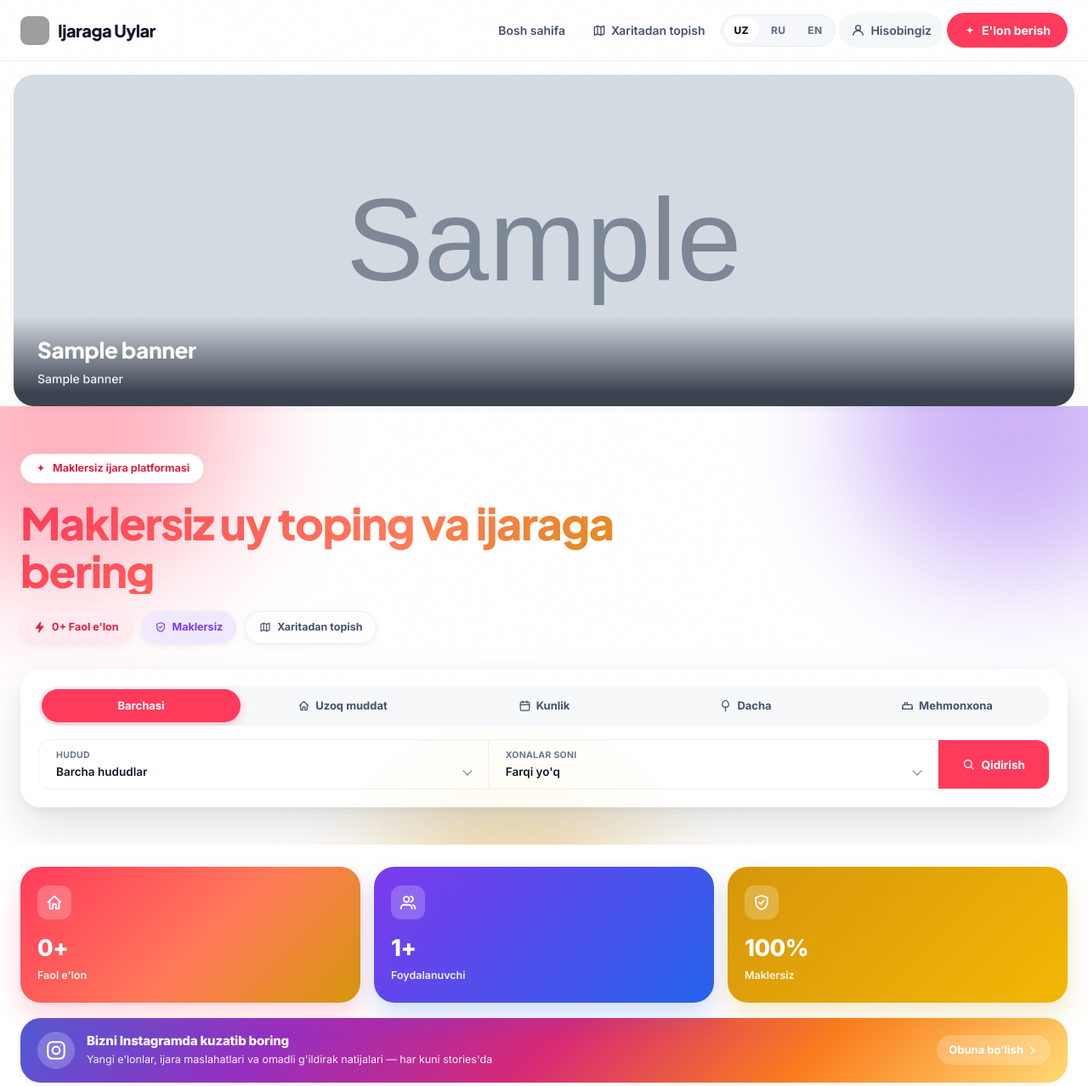
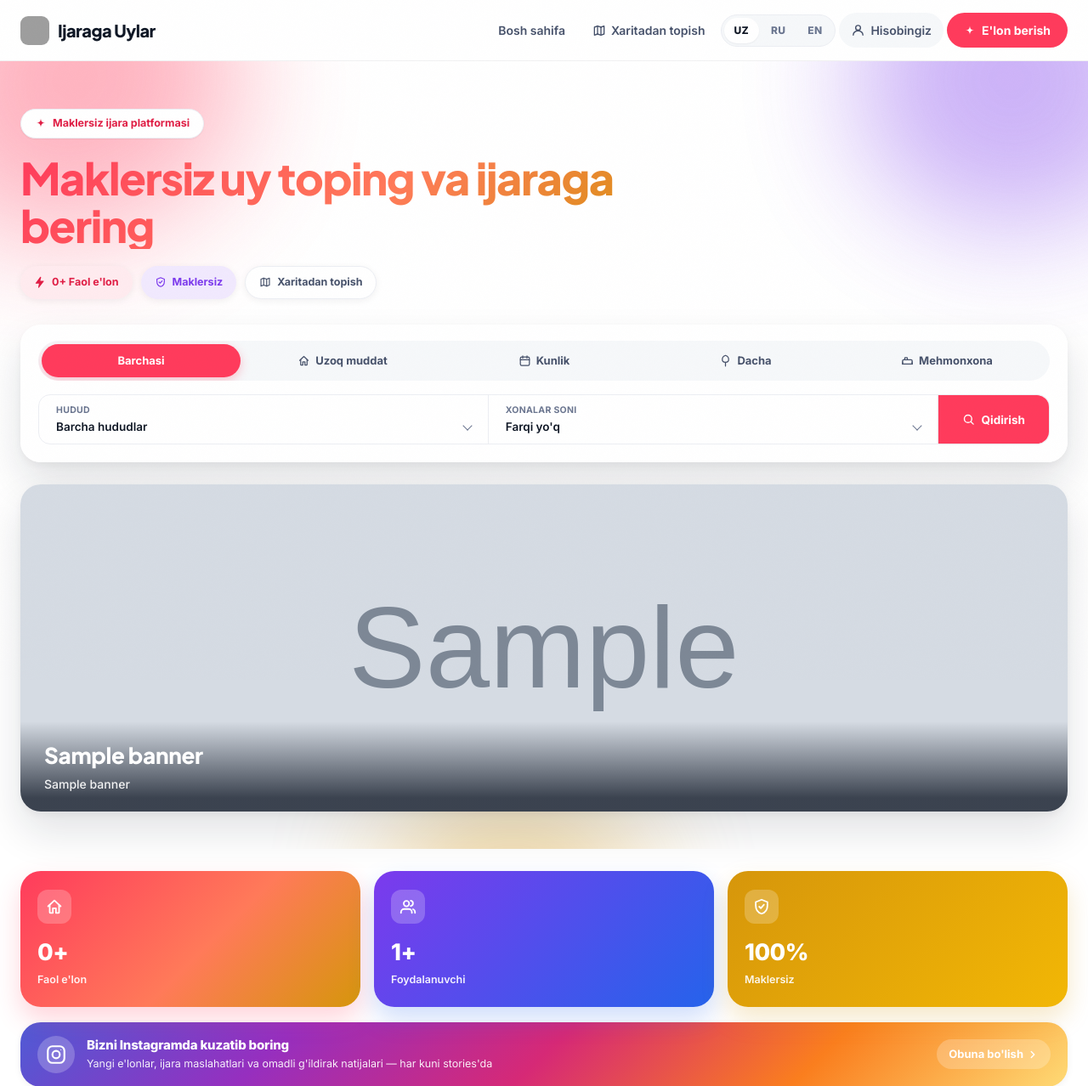
Before and after one commit to lazizhamdamov1994/ijaragauylar_bot, a FastAPI app: page / in a window 1280 px wide. Shown: the top 1278 px of the page at 85% size. Run offline with FastAPI, Linux system fonts and the light colour scheme; data comes from the database, SQL or seed files in the repository; tables that the repository leaves empty hold one stand-in row (values such as "Sample post"); grey boxes marked "Sample" are stand-in pictures; grey boxes are pictures that could not be loaded.

Commit message:
Dropdown ro'yxati pastdagi bo'limlar ortiga yashirinib qolish bugini tuzatish + bannerni hero bo'limiga integratsiya qilish
- hero-vivid'dagi overflow:hidden (blob shakllarni ushlab turish uchun qo'shilgan edi) hudud/xona dropdown ro'yxatini ham kesib, "stats kartalar oldinga chiqib ketgandek" ko'rsatardi - endi overflow faqat .hero-blobs'ning o'zida, dropdown erkin ochiladi
- Banner karuseli alohida, uslubsiz kulrang quticha sifatida emas, endi qidiruv kartasidan keyin, hero bo'limining O'ZI ICHIDA (gradient fon ustida, mos burchak/soya bilan) joylashadi
Co-Authored-By: Claude Sonnet 5 <noreply@anthropic.com>
Claude-Session: https://claude.ai/code/session_012u34tV2vXBBgbmxucUXEKx

```diff
--- a/static/site.css
+++ b/static/site.css
@@ -177,8 +177,12 @@
      --brand/--gold palitrasidan (joymee'ning asl #FF2D55 qizilidan farqi
      deyarli sezilmaydi, shuning uchun "begona" ko'rinmaydi). */
   /* ============ BANNER KARUSELI (admin panel orqali boshqariladi) ============ */
-  .hbc-wrap { padding: 16px 16px 0; max-width: 1400px; margin: 0 auto; }
-  .hbc { position: relative; border-radius: var(--radius-lg); overflow: hidden; aspect-ratio: 16/5; background: var(--bg-soft); box-shadow: var(--shadow-sm); }
+  /* MUHIM: endi .wrap'ning O'ZI ICHIDA (hero-vivid-inner'da) joylashadi -
+     shuning uchun bu yerda qo'shimcha max-width/padding/margin SHART
+     EMAS (aks holda ikki marta "wrap" qo'llanib, g'alati chekinish
+     hosil bo'lardi). Faqat tepadan bo'sh joy qoladi. */
+  .hbc-wrap { margin-top: 26px; }
+  .hbc { position: relative; border-radius: var(--radius-lg); overflow: hidden; aspect-ratio: 16/5; background: rgba(255,255,255,.5); box-shadow: var(--shadow-lg); }
   .hbc-track { position: relative; width: 100%; height: 100%; }
   .hbc-slide {
     position: absolute; inset: 0; display: block; opacity: 0; visibility: hidden;
@@ -208,7 +212,7 @@
        (odatda bannerning matni shu yerda) kesilib qolardi. Endi rasm
        HECH QACHON kesilmaydi, faqat torroq ekranga mos ravishda
        pastroq bo'lib ko'rinadi. */
-    .hbc-wrap { padding: 10px 10px 0; }
+    .hbc-wrap { margin-top: 18px; }
     .hbc { border-radius: var(--radius); }
     .hbc-text { padding: 14px 16px 16px; }
     .hbc-title { font-size: 15px; }
@@ -219,8 +223,12 @@
   /* ---- Bosh sahifa "jonli" (vivid) qahramon bo'limi: organik blob
      shakllar + gradient matn + muallaq chip'lar + oynasimon qidiruv
      kartasi - rang-barang, zamonaviy fintech/startup uslubi. ---- */
-  .hero-vivid { position: relative; overflow: hidden; padding: 56px 0 44px; }
-  .hero-blobs { position: absolute; inset: 0; z-index: 0; pointer-events: none; }
+  /* MUHIM: overflow:hidden SHU YERDA EMAS, .hero-blobs'ning o'zida -
+     aks holda qidiruv kartasidagi (hudud/xona) pastga ochiladigan
+     dropdown ro'yxati ham shu yerda kesilib, pastki bo'limlar
+     "tepasiga chiqib qolgandek" ko'rinardi. */
+  .hero-vivid { position: relative; padding: 56px 0 44px; }
+  .hero-blobs { position: absolute; inset: 0; z-index: 0; pointer-events: none; overflow: hidden; }
   .blob { position: absolute; width: 480px; height: 480px; filter: blur(70px); opacity: .38; animation: blobFloat 18s ease-in-out infinite; }
   .blob-1 { color: var(--brand); top: -210px; left: -160px; }
   .blob-2 { color: var(--violet); top: -260px; right: -200px; width: 540px; height: 540px; animation-delay: -6s; }
--- a/web/pages.py
+++ b/web/pages.py
@@ -262,8 +262,6 @@ def _listings_page(
 <body>
 {render_header(lang, canonical_path)}
 
-{banner_html}
-
 <section class="hero-vivid">
   <div class="hero-blobs" aria-hidden="true">
     <svg class="blob blob-1" viewBox="0 0 200 200" xmlns="http://www.w3.org/2000/svg"><path fill="currentColor" d="M44.7,-59.4C56.9,-50.7,65,-35.9,69.8,-19.9C74.6,-3.9,76.2,13.3,70.6,27.7C65,42.1,52.2,53.7,37.5,62.3C22.8,70.9,6.1,76.5,-11.1,76.9C-28.3,77.3,-46,72.5,-58.2,61.5C-70.4,50.5,-77.1,33.3,-79.1,15.4C-81.1,-2.5,-78.4,-21.1,-69.2,-35.8C-60,-50.5,-44.3,-61.3,-28.4,-69C-12.5,-76.7,3.6,-81.3,19.1,-78.3C34.6,-75.3,44.7,-59.4,44.7,-59.4Z" transform="translate(100 100)"/></svg>
@@ -303,6 +301,8 @@ def _listings_page(
       <button type="submit" class="chip-search-btn">{icon('search', 15)} {t(lang,'search_btn')}</button>
       </form>
     </div>
+
+    {banner_html}
   </div>
 </section>
 
```
